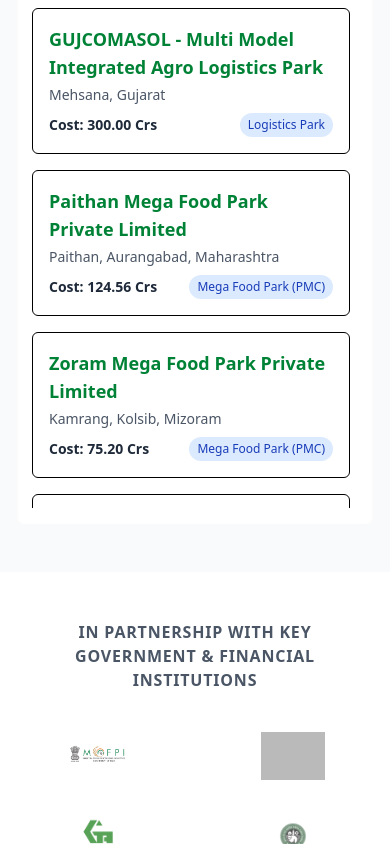
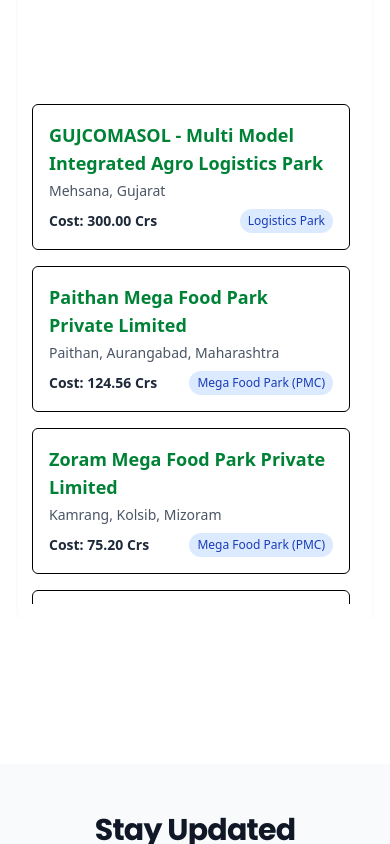
Before and after one commit to DhvaniM2020/PMC-Website, an Astro site: page / in a window 390 px wide. Shown: the part 5500-6344 px from the top of the page. Built offline with nearby package versions, Linux system fonts and the light colour scheme; Astro itself is replaced by a stand-in of ours; grey boxes are pictures that could not be loaded.

Commit message:
FinalForNow

```diff
--- a/src/components/Empanelment.astro
+++ b/src/components/Empanelment.astro
@@ -40,7 +40,7 @@
 ];
 ---
 
-<div class="py-12 bg-white">
+<div id="empanelment" class="py-12 bg-white">
   <div class="max-w-7xl mx-auto px-4 sm:px-6 lg:px-8" >
     <div class="text-center mb-10">
       <h3 class="font-semibold text-gray-600 tracking-wider uppercase">
--- a/src/components/Navbar.astro
+++ b/src/components/Navbar.astro
@@ -25,6 +25,7 @@
       <a href="#CoreServices" class="hover:text-green-600" style="font-family: 'Poppins'">Our Services</a>
       <a href="#Casestudies" class="hover:text-green-600"   style="font-family: 'Poppins'">Projects</a>
       <a href="#location" class="hover:text-green-600" style="font-family: 'Poppins'">Location</a>
+      <a href="#contact" class="hover:text-green-600" style="font-family: 'Poppins'">Contact Us</a>
     </nav>
 
     <div class="flex items-center space-x-6">
--- a/src/components/Newsletter.astro
+++ b/src/components/Newsletter.astro
@@ -1,4 +1,4 @@
-<section class="bg-white py-12">
+<section id="contact" class="bg-gray-50 py-12">
   <div class="max-w-3xl mx-auto px-4 text-center">
     <div class="text-center mb-12">
       <div class="text-center">
--- a/src/components/ProjectsMap.astro
+++ b/src/components/ProjectsMap.astro
@@ -2,8 +2,8 @@
 import { projects } from "../data/ProjectsMapData"
 ---
 <!-- The <Layout> wrapper is REMOVED. This is now just a self-contained section. -->
-<section id="location" class="bg-gray-50">
-  <div class="max-w-7xl mx-auto py-12 px-4 sm:px-6 lg:px-8">
+<section id="location" class="bg-white">
+  <div class="max-w-7xl mx-auto py-36 px-4 sm:px-6 lg:px-8">
     <!-- Section Header -->
     <div class="text-center mb-12">
       <div class="text-center">
--- a/src/pages/index.astro
+++ b/src/pages/index.astro
@@ -23,8 +23,8 @@
       <CoreServices />
       <Casestudies />
       <ProjectMaps />
+      <Newsletter />
       <Empanelment />
-      <Newsletter />
     </main>
   </div>
 </MainLayout>
```
